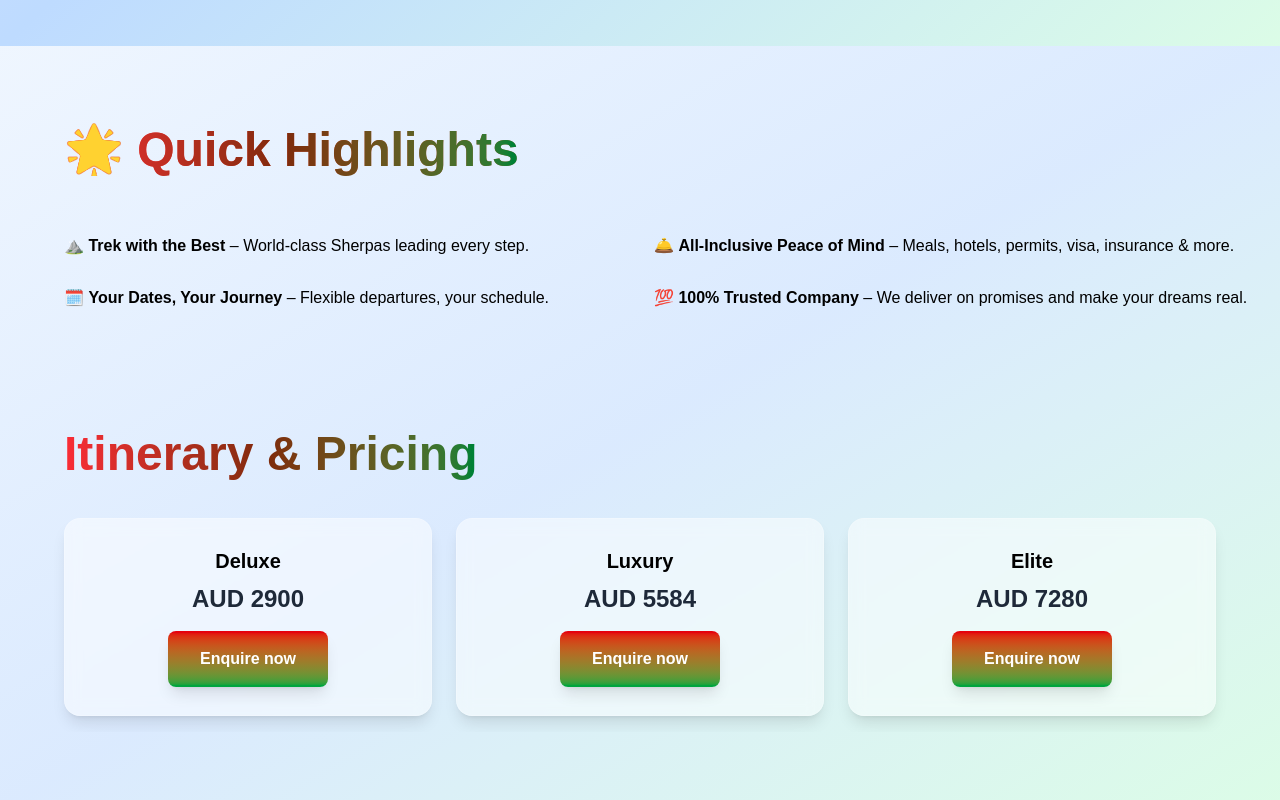
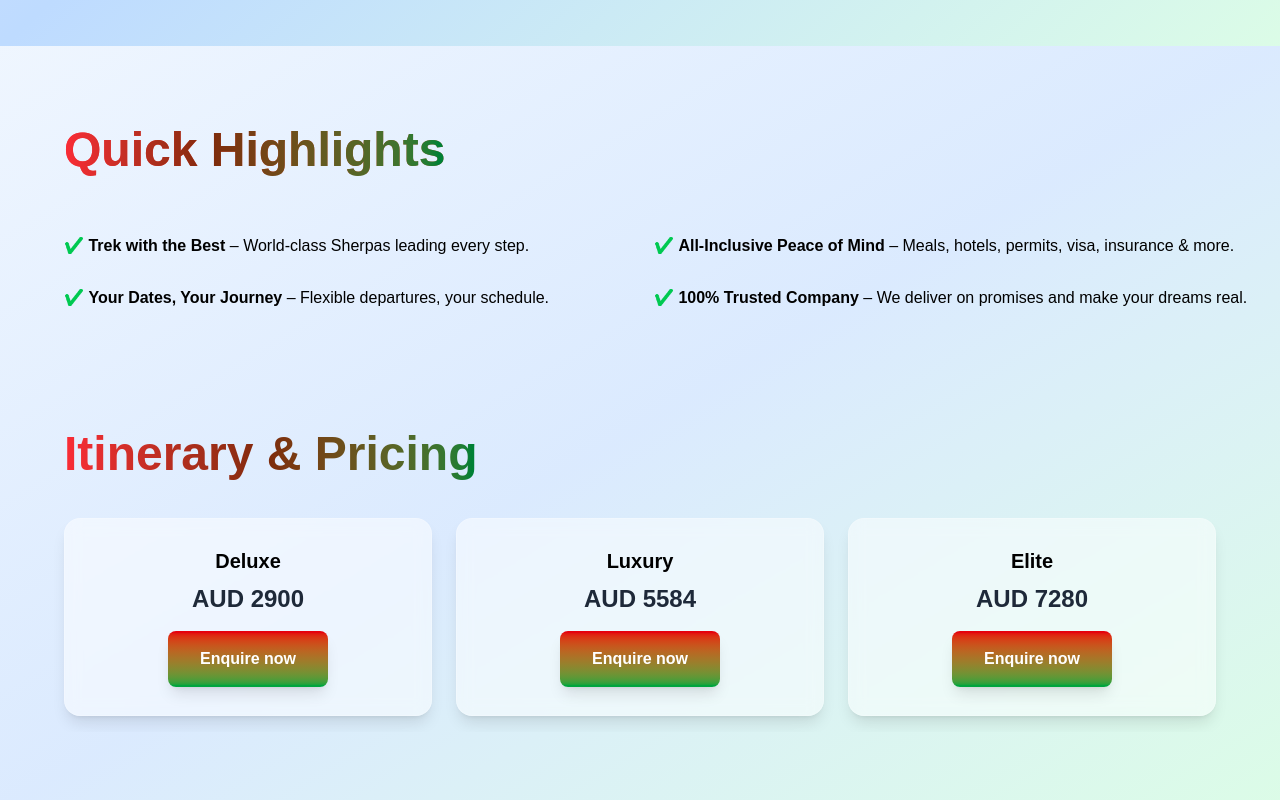
Before and after one commit to prathaideagen-collab/Advensa_Website, a Next.js app: page / in a window 1280 px wide. Shown: the part 1080-1880 px from the top of the page. Built offline with nearby package versions, Linux system fonts and the light colour scheme.

Commit message:
Initial commit

```diff
--- a/app/components/Footer/page.tsx
+++ b/app/components/Footer/page.tsx
@@ -4,7 +4,8 @@ export default function Footer() {
   return (
     <footer className="bg-gray-50 py-9">
       <div className="max-w-6xl mx-auto px-1">
-        <div className="grid lg:grid-cols-3 gap-8 mb-10">
+        <div className="grid lg:grid-cols-3 gap-8 mb-10 justify-items-center text-center lg:text-left">
+
 
           {/* Logo and Description */}
           <div className="space-y-4">
--- a/app/components/sections/Services.tsx
+++ b/app/components/sections/Services.tsx
@@ -13,7 +13,7 @@ export default function Services() {
 <div className="font-bold mb-15">
   <h2 className="text-5xl bg-gradient-to-r from-red-500 to-green-800 bg-clip-text text-transparent">
     <span className="bg-gradient-to-r from-red-500 to-orange-900 bg-clip-text text-transparent font-bold">
-      <span className=" bg-amber-300 bg-clip-text text-transparent"> 🌟</span> Quick{" "}
+      Quick{" "}
     </span>
     <span className="bg-gradient-to-r from-orange-900 to-green-700 bg-clip-text text-transparent font-bold">
       Highlights
@@ -24,22 +24,22 @@ export default function Services() {
 <div className="grid grid-cols-2 gap-7">
   <div className="flex items-start gap-3">
     <span className="text-xs sm:text-sm md:text-base lg:whitespace-nowrap">
-      ⛰️ <span className="font-bold">Trek with the Best</span> – World-class Sherpas leading every step.
+       <span className=" bg-green-500 bg-clip-text text-transparent"> ✔️</span> <span className="font-bold">Trek with the Best</span> – World-class Sherpas leading every step.
     </span>
   </div>
   <div className="flex items-start gap-3">
     <span className="text-xs sm:text-sm md:text-base lg:whitespace-nowrap">
-      🛎️ <span className="font-bold">All-Inclusive Peace of Mind</span> – Meals, hotels, permits, visa, insurance & more.
+      <span className=" bg-green-500 bg-clip-text text-transparent"> ✔️</span> <span className="font-bold">All-Inclusive Peace of Mind</span> – Meals, hotels, permits, visa, insurance & more.
     </span>
   </div>
   <div className="flex items-start gap-3">
     <span className="text-xs sm:text-sm md:text-base lg:whitespace-nowrap">
-      🗓️ <span className="font-bold">Your Dates, Your Journey</span> – Flexible departures, your schedule.
+       <span className=" bg-green-500 bg-clip-text text-transparent"> ✔️</span> <span className="font-bold">Your Dates, Your Journey</span> – Flexible departures, your schedule.
     </span>
   </div>
   <div className="flex items-start gap-3">
     <span className="text-xs sm:text-sm md:text-base lg:whitespace-nowrap">
-      💯 <span className="font-bold">100% Trusted Company</span> – We deliver on promises and make your dreams real.
+      <span className=" bg-green-500 bg-clip-text text-transparent"> ✔️</span> <span className="font-bold">100% Trusted Company</span> – We deliver on promises and make your dreams real.
     </span>
   </div>
 </div>
```
